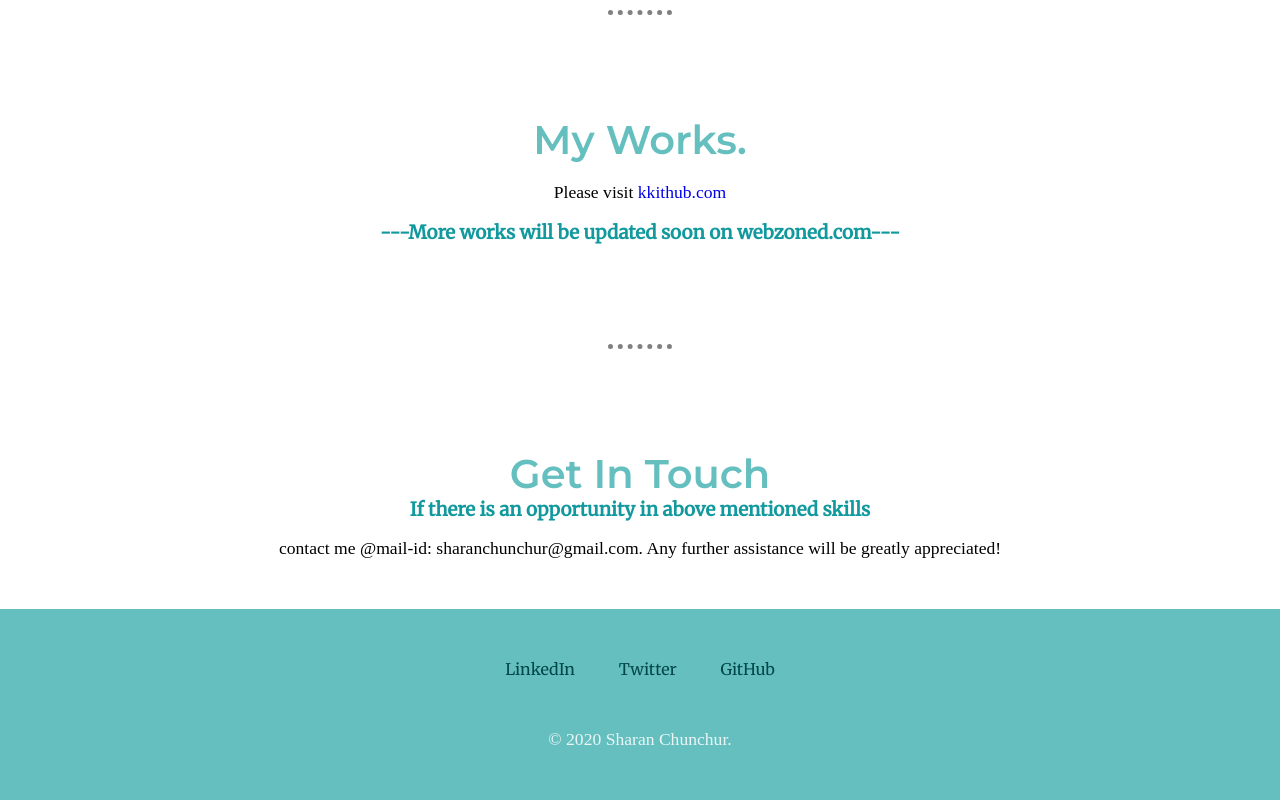
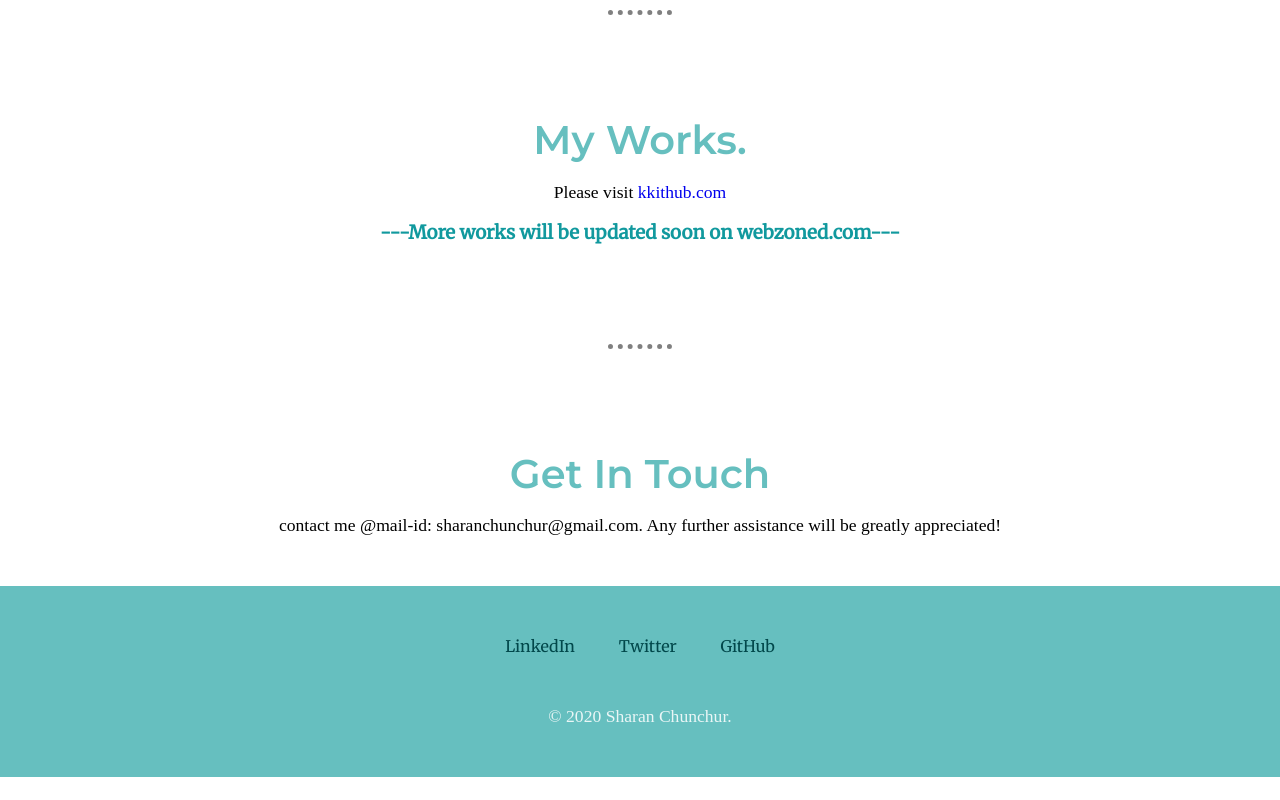
Before and after one commit to sharan-chunchur/knowMe, a plain HTML site: page index.html in a window 1280 px wide. Shown: the part 2203-3003 px from the top of the page. After the commit the page ends 2980 px from the top, so only its background shows below. Drawn offline with Linux system fonts and the light colour scheme; a web font is replaced by a local one.

Commit message:
Update index.html

```diff
--- a/index.html
+++ b/index.html
@@ -61,7 +61,7 @@
       <hr>
       <div class="contact-me">
         <h2>Get In Touch</h2>
-        <h3>If there is an opportunity in above mentioned skills</h3>
+
         <p>contact me @mail-id: sharanchunchur@gmail.com. Any further assistance will be greatly appreciated!</p>
         <!-- <a class="btn" href="mailto:sharanchunchur@gmail.com">Contact-me</a> -->
       </div>
```
